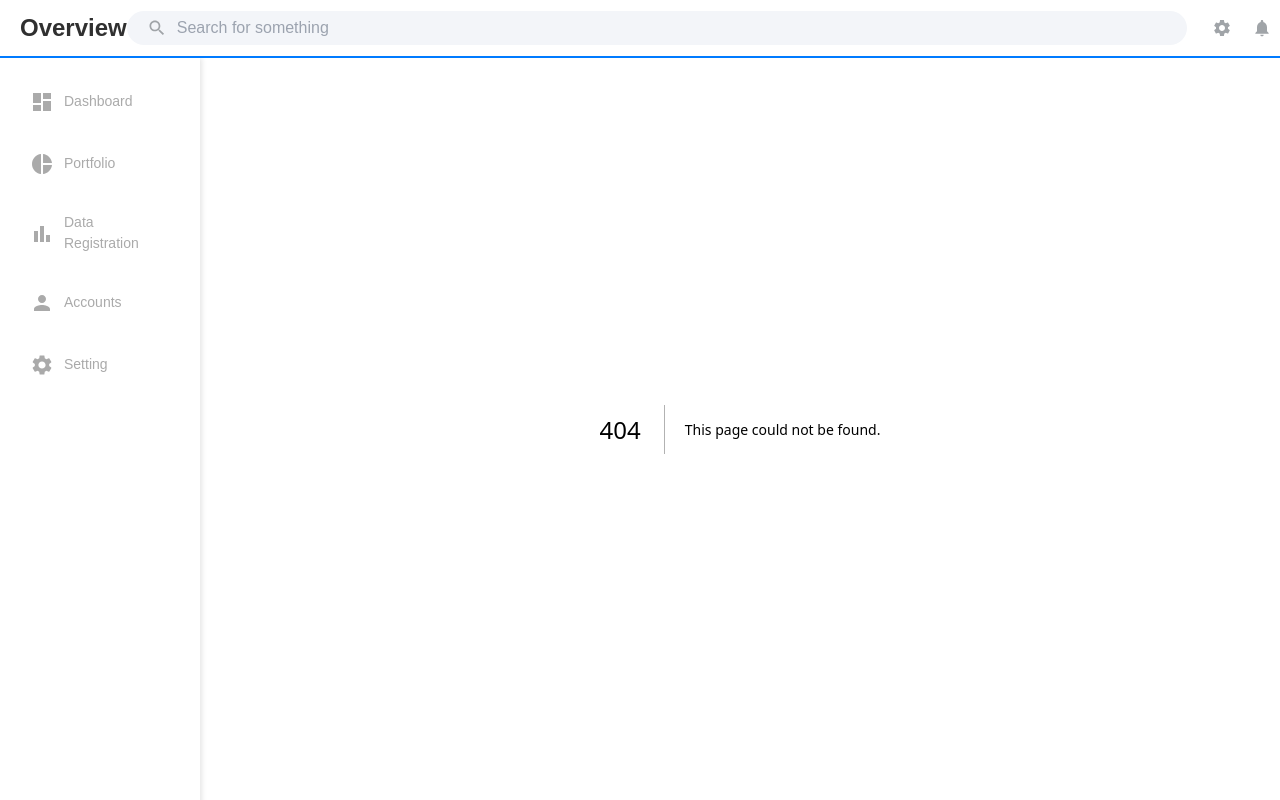
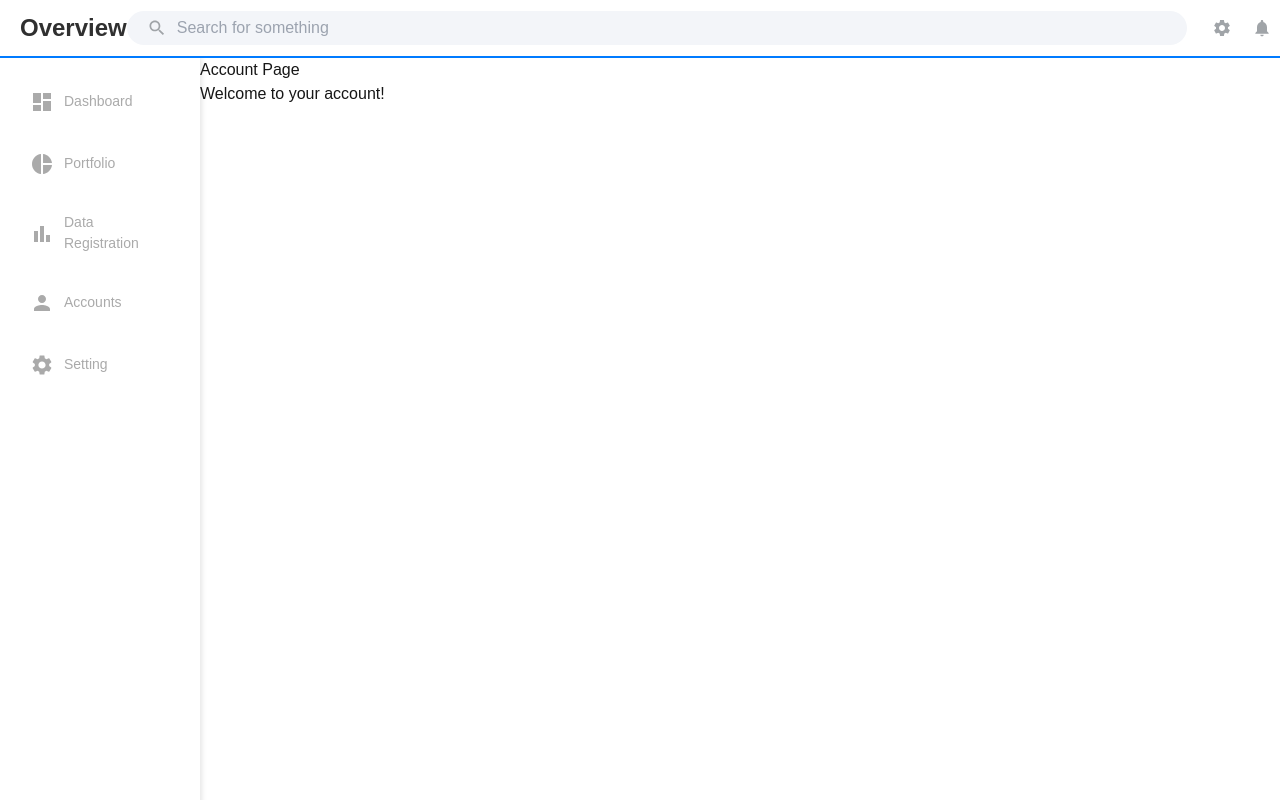
Before and after one commit to cosmos-capstone/frontend, a Next.js app: page /account in a window 1280 px wide. Before the commit this address had no page. Built offline with nearby package versions, Linux system fonts and the light colour scheme.

Commit message:
add: account page

```diff
--- /dev/null
+++ b/app/account/page.tsx
@@ -0,0 +1,12 @@
+import React from 'react';
+
+const Account: React.FC = () => {
+  return (
+    <div>
+      <h1>Account Page</h1>
+      <p>Welcome to your account!</p>
+    </div>
+  );
+};
+
+export default Account;
```
